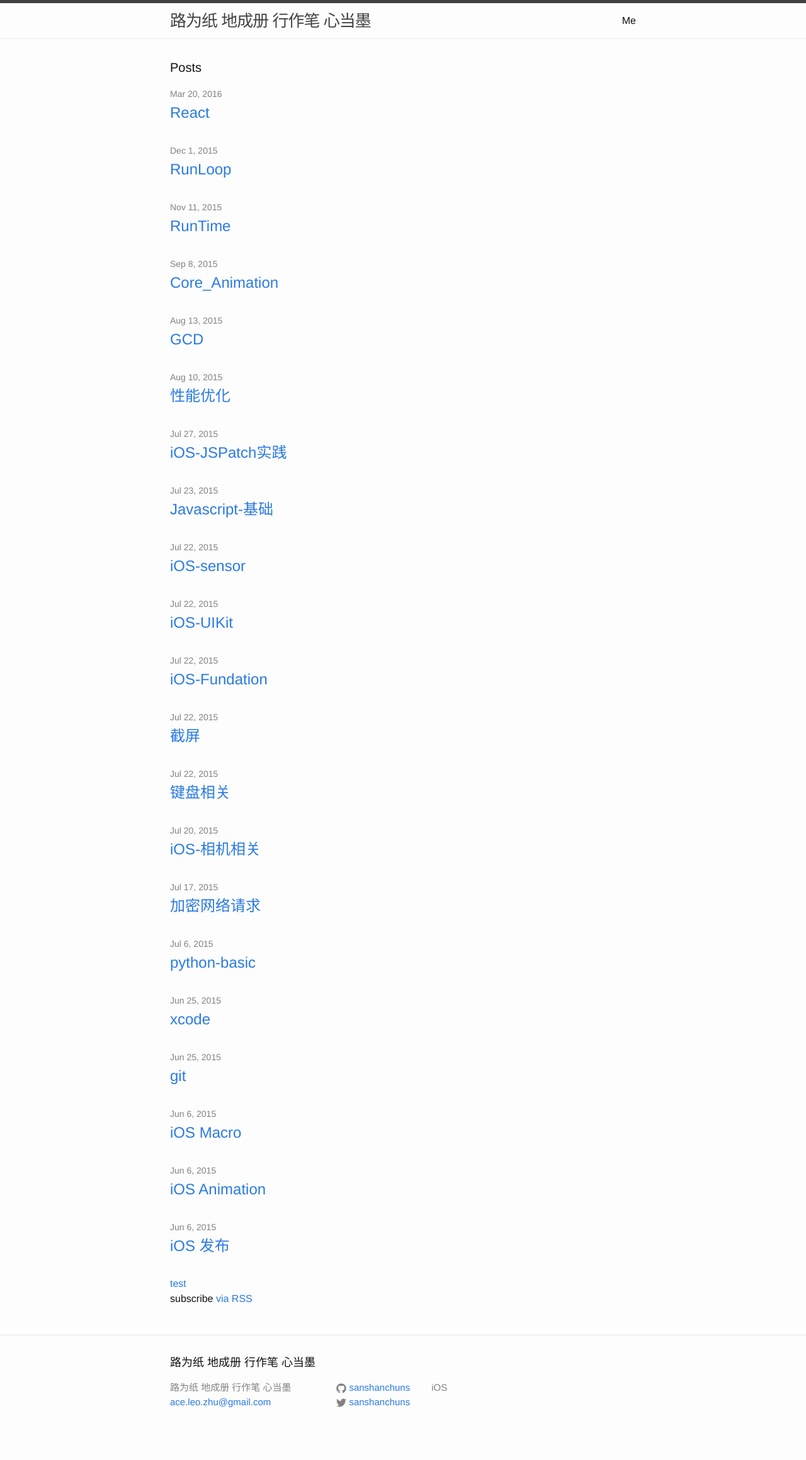
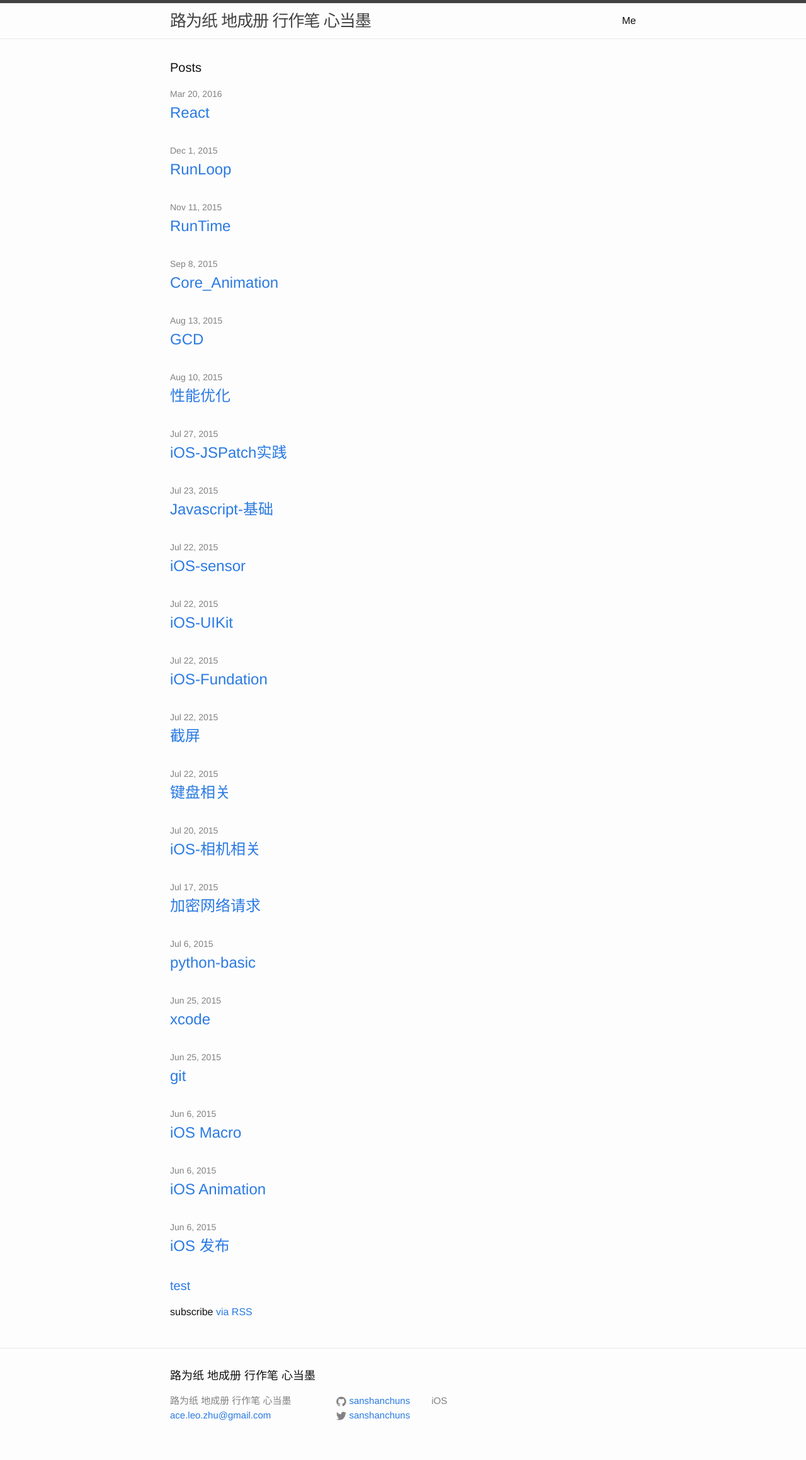
Before and after one commit to sanshanchuns/sanshanchuns.github.io, a Jekyll site: the page built from index.html, in a window 1280 px wide. Shown: the whole page at 63% size. Built offline with Jekyll 4.4.1, drawn with Linux system fonts in a browser that asks for light colours; before the commit the page ends 2298 px from its top, so only the background shows below that.

Commit message:
update files

```diff
--- a/index.html
+++ b/index.html
@@ -18,7 +18,7 @@ layout: default
     {% endfor %}
   </ul>
 
-  <a href="http://www.baidu.com">test</a>
+  <h1 class="page-heading"><a href="http://www.baidu.com">test</a></h1>
 
   <p class="rss-subscribe">subscribe <a href="{{ "/feed.xml" | prepend: site.baseurl }}">via RSS</a></p>
 
```
